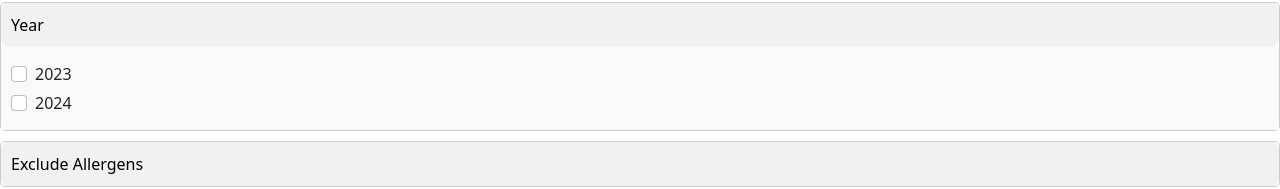
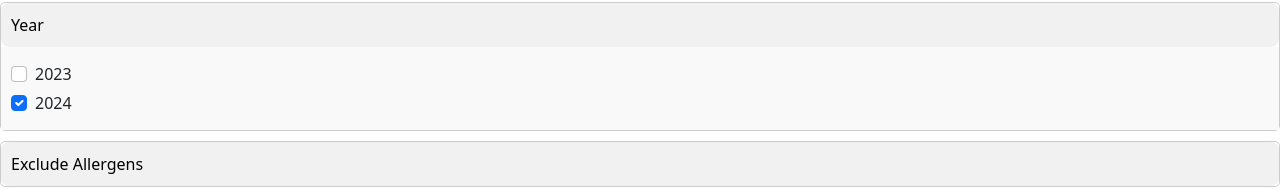
Before and after one commit to ginathegenius/cookie-site-3.0, a React (Vite) app: page /cookie-library in a window 1280 px wide. Both pictures are taken after a click on the button "Year". Shown: the part 102-291 px from the top of the page. Built offline with nearby package versions, Linux system fonts and the light colour scheme.

Commit message:
cookie year filter working

```diff
--- a/src/components/FilterComponent.jsx
+++ b/src/components/FilterComponent.jsx
@@ -6,12 +6,13 @@ const FilterComponent = ({ yearFilters, handleYearChange, allergyFilters, handle
     return (
         <div>
             <Accordion title="Year">
-                {yearFilters.map((year) => (
+                {Object.keys(yearFilters).map((year) => (
                     <div key={year} className="form-check">
                     <label className="form-check-label" htmlFor={`flexCheckDefault${year}`}>
                     <input
                         className="form-check-input"
                         type="checkbox"
+                        name={year}
                         id={`flexCheckDefault${year}`}
                         checked={yearFilters[year]}
                         onChange={handleYearChange}
--- a/src/containers/Cookies.jsx
+++ b/src/containers/Cookies.jsx
@@ -6,8 +6,10 @@ import { cookieData } from "../data/cookieData";
 import FilterComponent from '../components/FilterComponent';
 
 export default function Cookies() {
-  const [yearFilters, setyearFilters] = useState([2023,2024]);
-
+  const [yearFilters, setyearFilters] = useState({
+    2023: false,
+    2024: true
+  });
   const [allergyFilters, setAllergyFilters] = useState({
     gluten: false,
     eggs: false,
@@ -34,7 +36,10 @@ export default function Cookies() {
   }, {}));
 
   const handleYearChange = (event) => {
-    setyearFilters([event.target.checked] ? [2023] : null);
+    setyearFilters({
+      ...yearFilters,
+      [event.target.name]: event.target.checked,
+    });
   };
   const handleAllergyChange = (event) => {
     setAllergyFilters({
@@ -57,10 +62,8 @@ export default function Cookies() {
     console.log(upvotes[cookieName]);
   };
   const filteredCookies = cookieData.filter((cookie) => {
-    // const matchesYear = yearFilters ? cookie.year === yearFilters : true;
-    const matchesYear = Object.keys(yearFilters).every(
-      (year) => !yearFilters[year] || !cookie.year.includes(year)
-    );
+    const yearsSelected = Object.keys(yearFilters).filter(key => yearFilters[key]);
+    const matchesYear = yearsSelected.every(year => cookie.year.includes(parseInt(year)));
     const matchesAllergies = Object.keys(allergyFilters).every(
       (allergy) => !allergyFilters[allergy] || !cookie.allergies.includes(allergy)
     );
@@ -74,8 +77,7 @@ export default function Cookies() {
       <div className="ml-2">
         <h2 className="page-header">Cookie Catalog</h2>
         <div>
-{            console.log({yearFilters})
-}            <FilterComponent
+              <FilterComponent
                 yearFilters={yearFilters}
                 handleYearChange={handleYearChange}
                 allergyFilters={allergyFilters}
```
Also changed, not shown: 1 other file (tests, documents, lock files or other folders).
